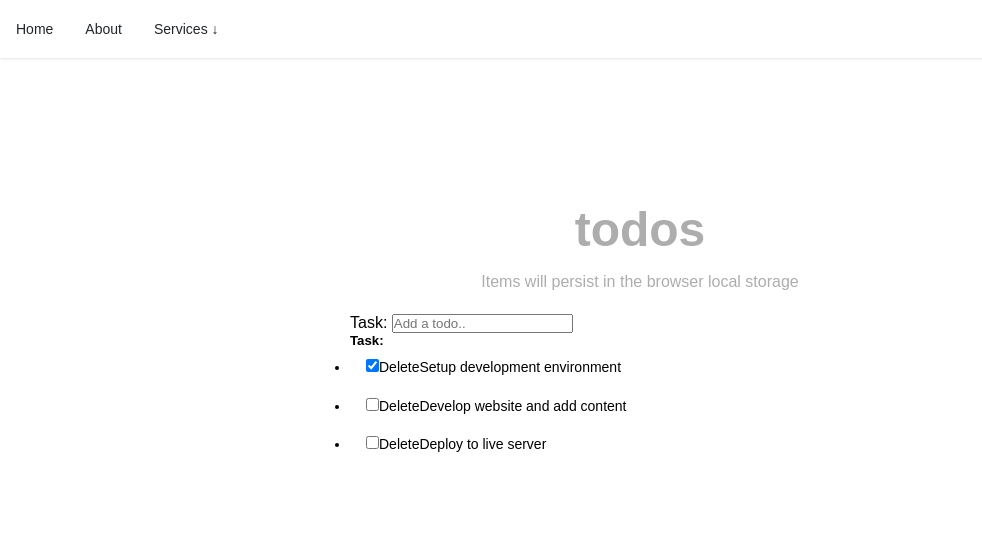
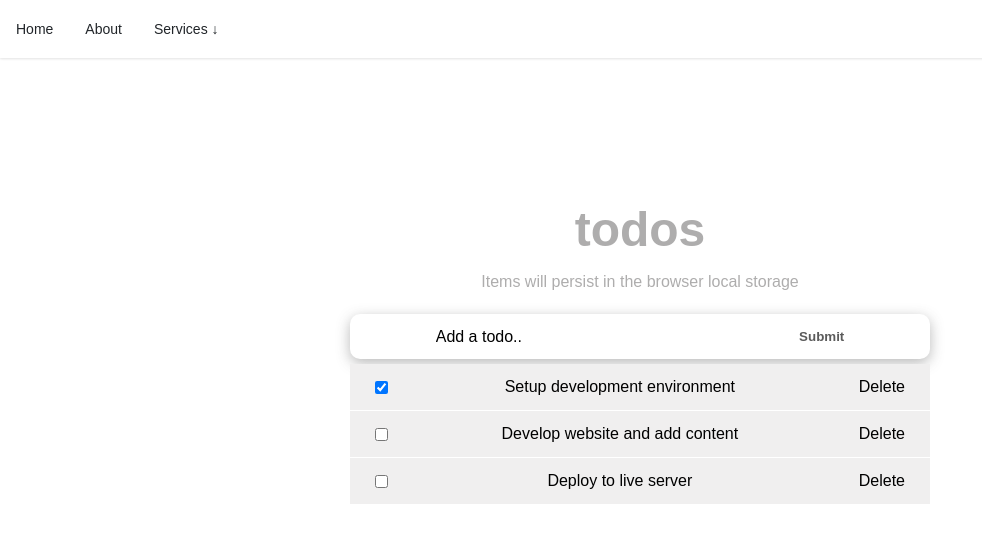
Before and after one commit to vangelif/react_todo, a React (Create React App) app: page / in a window 1280 px wide. Shown: the top 542 px of the page, without its empty margins (0-982 px from the left). Built offline with nearby package versions, Linux system fonts and the light colour scheme.

Commit message:
include stylings

```diff
--- a/package.json
+++ b/package.json
@@ -9,6 +9,7 @@
     "react": "^18.2.0",
     "react-dom": "^18.2.0",
     "react-scripts": "5.0.1",
+    "uuid": "^9.0.0",
     "web-vitals": "^2.1.4"
   },
   "scripts": {
--- a/src/components/input.js
+++ b/src/components/input.js
@@ -1,26 +1,32 @@
 import { useState } from "react";
-
 const Input = ({ addTodoItem }) => {
   const [task, setTask] = useState("");
+  const [message, setMessage] = useState("");
   const handleSubmit = (e) => {
     e.preventDefault();
-    addTodoItem(task);
-    setTask("");
+    if (task.trim()) {
+      addTodoItem(task);
+      setTask("");
+      setMessage("");
+    } else {
+      setMessage("Please add item.");
+    }
   };
   return (
     <>
-      <form onSubmit={handleSubmit}>
+      <form onSubmit={handleSubmit} className="form-container">
         <label>
-          Task:{" "}
           <input
+            className="input-text"
             type="text"
             value={task}
             onChange={handleSubmit}
             placeholder="Add a todo.."
           />
         </label>
+        <button className="input-submit">Submit</button>
       </form>
-      <h5>Task: {task}</h5>
+      <span className="submit-warning">{message}</span>
     </>
   );
 };
--- a/src/components/items.js
+++ b/src/components/items.js
@@ -1,27 +1,16 @@
+import styles from "../styles/Item.module.css";
 const Item = ({ itemProp, handleChange, delTodo }) => {
-  // const handleChange = (id) => {
-  //   // console.log("clicked", id);
-  //   setTodos((prevState) =>
-  //     prevState.map((todo) => {
-  //       if (todo.id === id) {
-  //         return {
-  //           ...todo,
-  //           completed: !todo.completed,
-  //         };
-  //       }
-  //       return todo;
-  //     })
-  //   );
-  // };
   return (
-    <li>
-      <input
-        type="checkbox"
-        checked={itemProp.completed}
-        onChange={() => handleChange(itemProp.id)}
-      />
-      <button onClick={() => delTodo(itemProp.id)}>Delete</button>
-      {itemProp.title}
+    <li className={styles.item}>
+      <div className={styles.content}>
+        <input
+          checked={itemProp.completed}
+          type="checkbox"
+          onChange={() => handleChange(itemProp.id)}
+        />
+        <button onClick={() => delTodo(itemProp.id)}>Delete</button>
+        {itemProp.task}
+      </div>
     </li>
   );
 };
--- a/src/components/logic.js
+++ b/src/components/logic.js
@@ -1,29 +1,30 @@
 import Input from "./input";
 import List from "./list";
 import { useState } from "react";
+import { v4 as uuidv4 } from "uuid";
 
 const Logic = () => {
   const [todos, setTodos] = useState([
     {
-      id: 1,
-      title: "Setup development environment",
+      id: uuidv4(),
+      task: "Setup development environment",
       completed: true,
     },
     {
-      id: 2,
-      title: "Develop website and add content",
+      id: uuidv4(),
+      task: "Develop website and add content",
       completed: false,
     },
     {
-      id: 3,
-      title: "Deploy to live server",
+      id: uuidv4(),
+      task: "Deploy to live server",
       completed: false,
     },
   ]);
-  const addTodoItem = (title) => {
+  const addTodoItem = (task) => {
     const newTodo = {
-      id: 4,
-      title: title,
+      id: uuidv4(),
+      title: task,
       completed: false,
     };
     setTodos([...todos, newTodo]);
--- /dev/null
+++ b/src/styles/Item.module.css
@@ -0,0 +1,26 @@
+.item {
+  font-size: 1rem;
+  list-style-type: none;
+  padding: 14px 25px;
+  border-bottom: 1px solid #fff;
+  background: #f0efef;
+}
+.content {
+  display: flex;
+  justify-content: space-between;
+  align-items: center;
+  gap: 1rem;
+}
+.content span {
+  flex: 1;
+  order: 1;
+}
+.content button {
+  cursor: pointer;
+  background: transparent;
+  order: 2;
+  outline: none;
+  outline: none;
+  border: none;
+  margin-left: 7px;
+}
```
Also changed, not shown: 1 other file (tests, documents, lock files or other folders).
